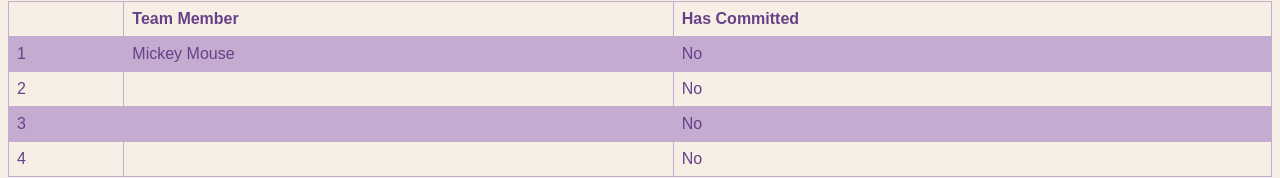
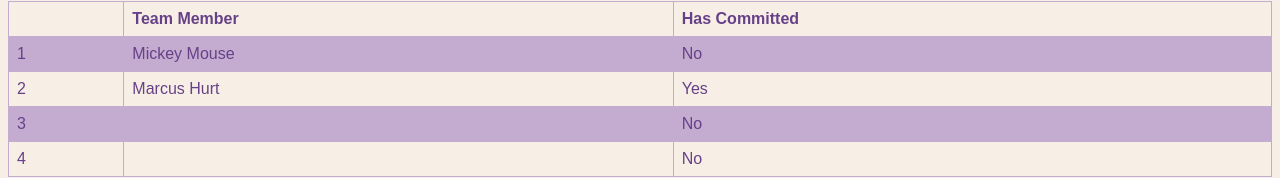
Before and after one commit to UTSWAppDev/AgileRevengers, a plain HTML site: page index.html in a window 1280 px wide. Shown: the part 224-402 px from the top of the page. Drawn offline with Linux system fonts and the light colour scheme.

Commit message:
Marcus Edited Row 2

```diff
--- a/index.html
+++ b/index.html
@@ -32,8 +32,8 @@
             </tr>
             <tr>
                 <td>2</td>
-                <td></td>
-                <td>No</td>
+                <td>Marcus Hurt</td>
+                <td>Yes</td>
             </tr>
             <tr>
                 <td>3</td>
```
